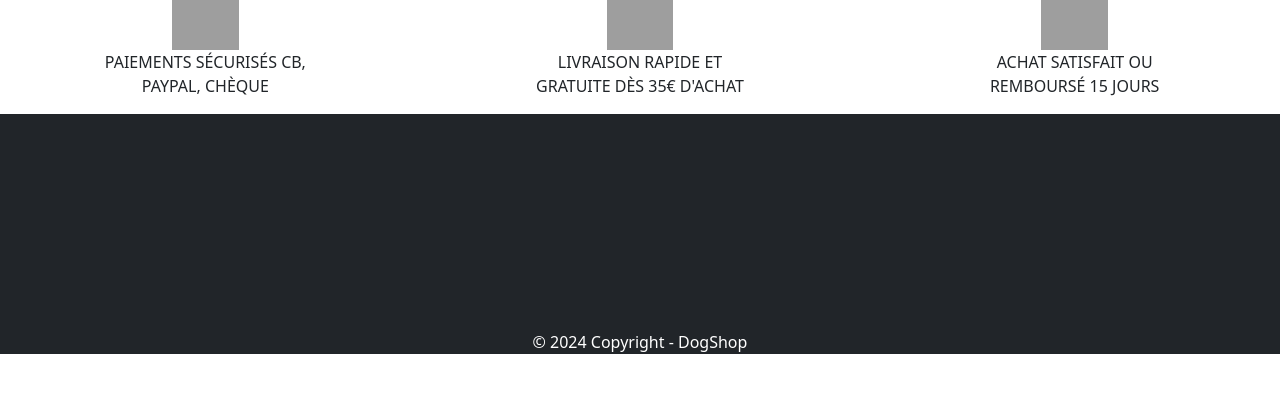
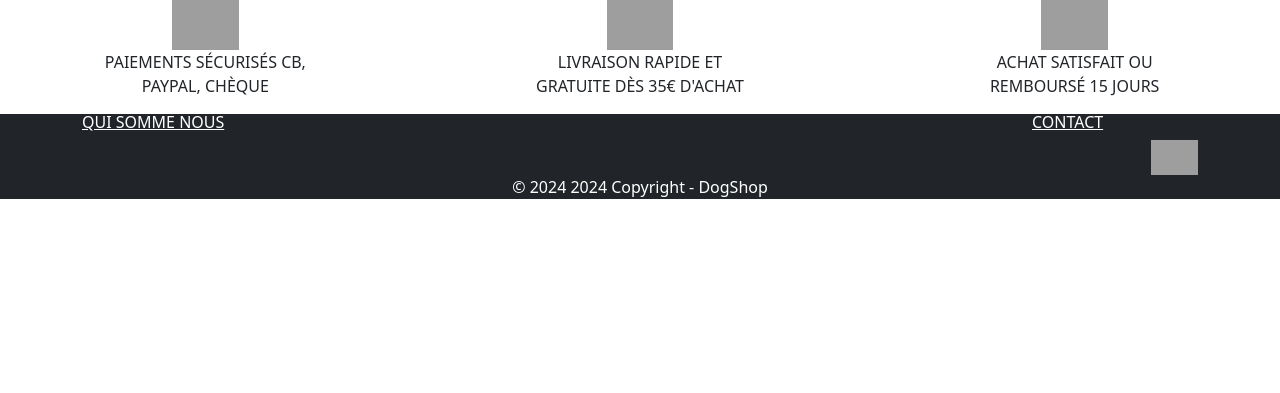
Before and after one commit to Rico93300/dogShop, a PHP site: template views/partials/footer.php in a window 1280 px wide. Shown: the part 50-443 px from the top of the page. Run offline with PHP 8.4, Linux system fonts and the light colour scheme; the template is opened without the code that fills it, so the values that code supplies are empty; grey boxes are pictures that could not be loaded.

Commit message:
Ajout mis a jour du footer

```diff
--- a/views/partials/footer.php
+++ b/views/partials/footer.php
@@ -1,25 +1,51 @@
 <footer>
         <div class="row">
             <div class="col-lg-4 text-center">
-                <img src="/img/paimentsSecurisés.png" style="height: 50px;" alt=""/>
+                <img src="/img/paimentsSecurisés.png" style="height: 50px;" alt="icon cadena"/>
                 <p>PAIEMENTS SÉCURISÉS CB,<br>
                     PAYPAL, CHÈQUE</p>
-            </div><!-- /.col-lg-4 -->
+            </div>
             <div class="col-lg-4 text-center">
-                <img src="/img/livraison.png" style="height: 50px;" alt=""/>
+                <img src="/img/livraison.png" style="height: 50px;" alt="icon camion"/>
                 <p>LIVRAISON RAPIDE ET <br>
                     GRATUITE DÈS 35€ D'ACHAT</p>
-            </div><!-- /.col-lg-4 -->
+            </div>
             <div class="col-lg-4 text-center">
-                <img src="/img/achatSatisfaitOuRemboursé.png" style="height: 50px;" alt=""/>
+                <img src="/img/achatSatisfaitOuRemboursé.png" style="height: 50px;" alt="icon calendrier"/>
                 <p>ACHAT SATISFAIT OU <br>
                     REMBOURSÉ 15 JOURS</p>
-            </div><!-- /.col-lg-4 -->
+            </div>
         </div>
 
-        <div class="d-flex align-items-end  bg-dark"  style="height: 240px">
-            <div class="text-center mx-auto text-white"> © <?= date('Y') ?> Copyright - DogShop</div>
+
+        <div class="d-flex align-items-end  bg-dark"  style="height: 85px">
+            <div class="container">
+                <section class="mt-5">
+                    <div class="row d-flex justify-content-between pt-5">
+                        <div class="col-md-3">
+                            <h6 class="text-uppercase font-weight-bold">
+                                <a href="" class="text-white">QUI SOMME NOUS</a>
+                            </h6>
+                        </div>
+
+                        <div class="col-md-2">
+                            <h6 class="text-uppercase font-weight-bold">
+                                <a href="contact" class="text-white">CONTACT</a>
+                            </h6>
+                        </div>
+
+                    </div>
+                </section>
+
+                <div class="d-flex flex-row-reverse g-5 row-cols-7">
+                    <img  src="/img/flecheHautDePage.png" style="height: 35px;" alt="Fleche qui pointe vers le haut">
+                </div>
+
+
+                <div class="text-center mx-auto text-white"> © <?= date('Y') ?> 2024 Copyright - DogShop</div>
+            </div>
         </div>
+
     </footer>
 </body>
 </html>
```
